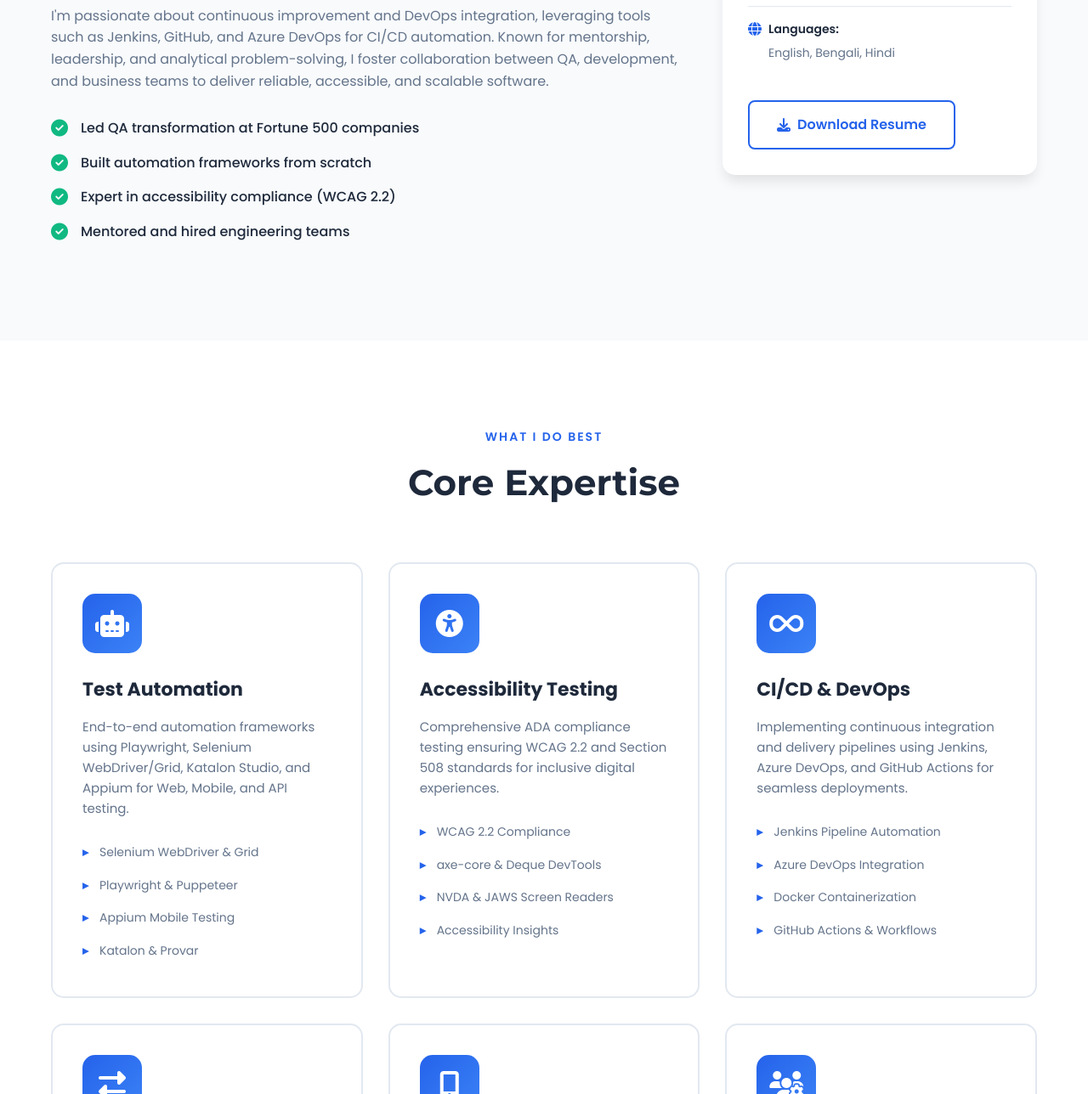
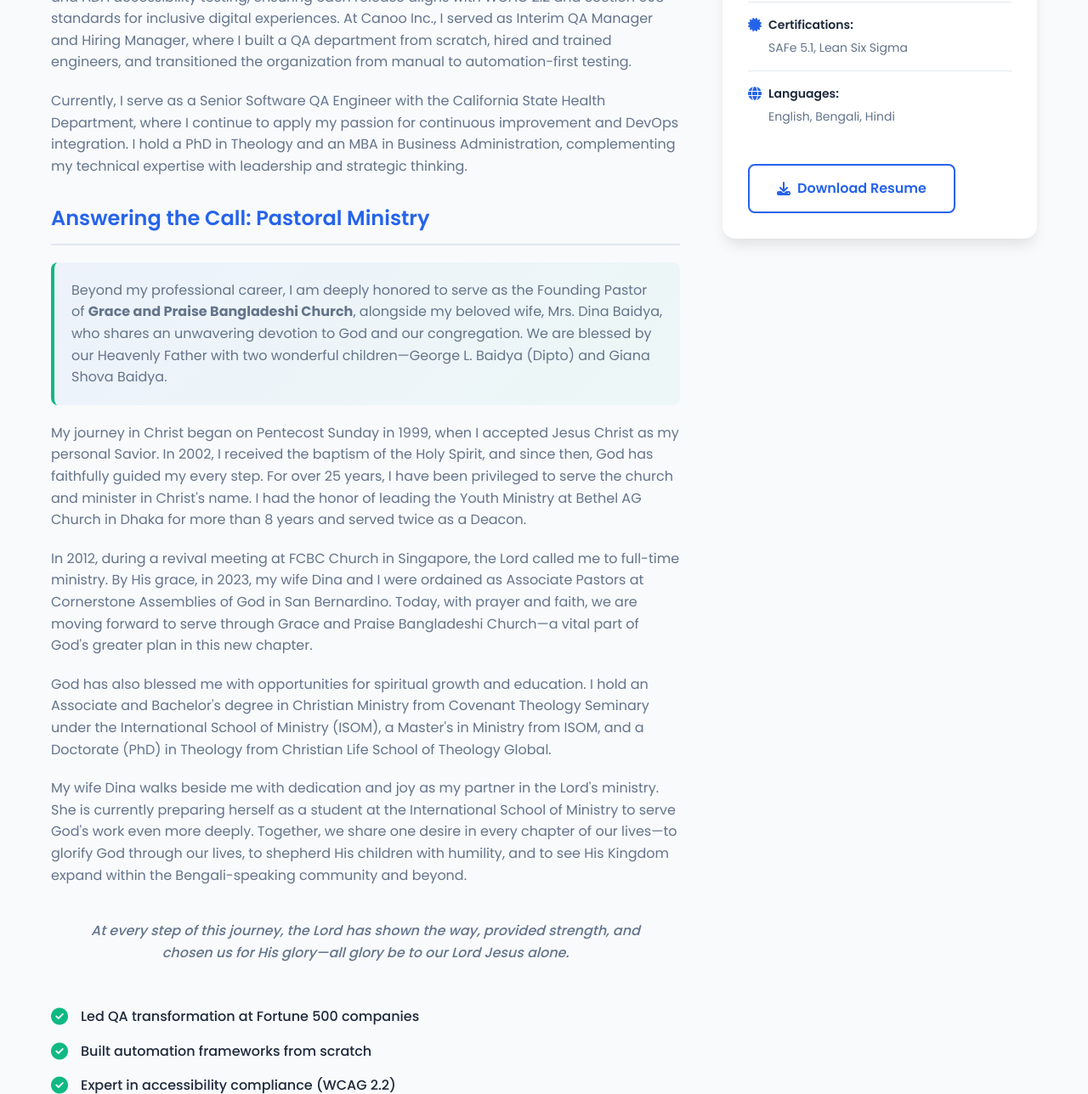
Before and after one commit to gilbert-baidya/Gilbert.Baidya, a plain HTML site: page index.html in a window 1280 px wide. Shown: the part 1512-2800 px from the top of the page at 85% size. Drawn offline with Linux system fonts and the light colour scheme.

Commit message:
Update About section with professional and pastoral ministry life

```diff
--- a/index.html
+++ b/index.html
@@ -44,10 +44,10 @@
                     <span class="greeting">Hi, I'm</span>
                     <span class="name">Gilbert Baidya</span>
                 </h1>
-                <h2 class="hero-subtitle">Senior QA Automation Engineer</h2>
+                <h2 class="hero-subtitle">Senior QA Automation Engineer & Pastor</h2>
                 <p class="hero-description">
                     Accessibility & Performance Testing Expert | CI/CD & DevOps Specialist |
-                    SAFe 5.1 Certified | PhD, MBA
+                    Founding Pastor of Grace and Praise Bangladeshi Church | SAFe 5.1 Certified | PhD, MBA
                 </p>
                 <div class="hero-stats">
                     <div class="stat">
@@ -115,6 +115,7 @@
             </div>
             <div class="about-content">
                 <div class="about-text">
+                    <h3 class="about-section-title">Professional Journey</h3>
                     <p class="lead">
                         With over 12 years of experience in Software Quality Engineering and Test Automation,
                         I specialize in designing and implementing end-to-end automation frameworks that
@@ -125,19 +126,57 @@
                         I've led testing initiatives through all phases of the Software Development Life Cycle (SDLC),
                         across both Agile and Waterfall methodologies. My expertise spans manual, automated, and
                         ADA accessibility testing, ensuring each release aligns with WCAG 2.2 and Section 508
-                        standards for inclusive digital experiences.
+                        standards for inclusive digital experiences. At Canoo Inc., I served as Interim QA Manager
+                        and Hiring Manager, where I built a QA department from scratch, hired and trained engineers,
+                        and transitioned the organization from manual to automation-first testing.
                     </p>
                     <p>
-                        At Canoo Inc., I served as Interim QA Manager and Hiring Manager, where I built a QA
-                        department from scratch, hired and trained engineers, and transitioned the organization
-                        from manual to automation-first testing.
+                        Currently, I serve as a Senior Software QA Engineer with the California State Health Department,
+                        where I continue to apply my passion for continuous improvement and DevOps integration.
+                        I hold a PhD in Theology and an MBA in Business Administration, complementing my technical
+                        expertise with leadership and strategic thinking.
+                    </p>
+
+                    <h3 class="about-section-title" style="margin-top: 30px;">Answering the Call: Pastoral Ministry</h3>
+                    <p class="pastoral-intro">
+                        Beyond my professional career, I am deeply honored to serve as the Founding Pastor of
+                        <strong>Grace and Praise Bangladeshi Church</strong>, alongside my beloved wife,
+                        Mrs. Dina Baidya, who shares an unwavering devotion to God and our congregation.
+                        We are blessed by our Heavenly Father with two wonderful children—George L. Baidya (Dipto)
+                        and Giana Shova Baidya.
                     </p>
                     <p>
-                        I'm passionate about continuous improvement and DevOps integration, leveraging tools such
-                        as Jenkins, GitHub, and Azure DevOps for CI/CD automation. Known for mentorship, leadership,
-                        and analytical problem-solving, I foster collaboration between QA, development, and business
-                        teams to deliver reliable, accessible, and scalable software.
+                        My journey in Christ began on Pentecost Sunday in 1999, when I accepted Jesus Christ as my
+                        personal Savior. In 2002, I received the baptism of the Holy Spirit, and since then, God has
+                        faithfully guided my every step. For over 25 years, I have been privileged to serve the church
+                        and minister in Christ's name. I had the honor of leading the Youth Ministry at Bethel AG Church
+                        in Dhaka for more than 8 years and served twice as a Deacon.
                     </p>
+                    <p>
+                        In 2012, during a revival meeting at FCBC Church in Singapore, the Lord called me to full-time
+                        ministry. By His grace, in 2023, my wife Dina and I were ordained as Associate Pastors at
+                        Cornerstone Assemblies of God in San Bernardino. Today, with prayer and faith, we are moving
+                        forward to serve through Grace and Praise Bangladeshi Church—a vital part of God's greater
+                        plan in this new chapter.
+                    </p>
+                    <p>
+                        God has also blessed me with opportunities for spiritual growth and education. I hold an
+                        Associate and Bachelor's degree in Christian Ministry from Covenant Theology Seminary under
+                        the International School of Ministry (ISOM), a Master's in Ministry from ISOM, and a Doctorate
+                        (PhD) in Theology from Christian Life School of Theology Global.
+                    </p>
+                    <p>
+                        My wife Dina walks beside me with dedication and joy as my partner in the Lord's ministry.
+                        She is currently preparing herself as a student at the International School of Ministry to
+                        serve God's work even more deeply. Together, we share one desire in every chapter of our
+                        lives—to glorify God through our lives, to shepherd His children with humility, and to see
+                        His Kingdom expand within the Bengali-speaking community and beyond.
+                    </p>
+                    <p class="pastoral-closing">
+                        At every step of this journey, the Lord has shown the way, provided strength, and chosen us
+                        for His glory—all glory be to our Lord Jesus alone.
+                    </p>
+
                     <div class="about-highlights">
                         <div class="highlight-item">
                             <i class="fas fa-check-circle"></i>
@@ -153,7 +192,15 @@
                         </div>
                         <div class="highlight-item">
                             <i class="fas fa-check-circle"></i>
-                            <span>Mentored and hired engineering teams</span>
+                            <span>Founding Pastor - Grace and Praise Bangladeshi Church</span>
+                        </div>
+                        <div class="highlight-item">
+                            <i class="fas fa-check-circle"></i>
+                            <span>25+ years serving in Christian ministry</span>
+                        </div>
+                        <div class="highlight-item">
+                            <i class="fas fa-check-circle"></i>
+                            <span>Ordained Associate Pastor (2023)</span>
                         </div>
                     </div>
                 </div>
--- a/styles.css
+++ b/styles.css
@@ -479,6 +479,34 @@ section {
     margin-bottom: 20px;
     color: var(--text-light);
     font-size: 16px;
+}
+
+.about-section-title {
+    font-size: 24px;
+    color: var(--primary-color);
+    margin-bottom: 20px;
+    font-weight: 600;
+    padding-bottom: 10px;
+    border-bottom: 2px solid var(--border-color);
+}
+
+.pastoral-intro {
+    background: linear-gradient(135deg, rgba(37, 99, 235, 0.05), rgba(16, 185, 129, 0.05));
+    padding: 20px;
+    border-left: 4px solid var(--secondary-color);
+    border-radius: 8px;
+    margin: 20px 0;
+}
+
+.pastoral-closing {
+    font-style: italic;
+    color: var(--primary-color);
+    font-weight: 500;
+    text-align: center;
+    padding: 20px;
+    background: var(--light-bg);
+    border-radius: 8px;
+    margin-top: 20px;
 }
 
 .about-highlights {
```
